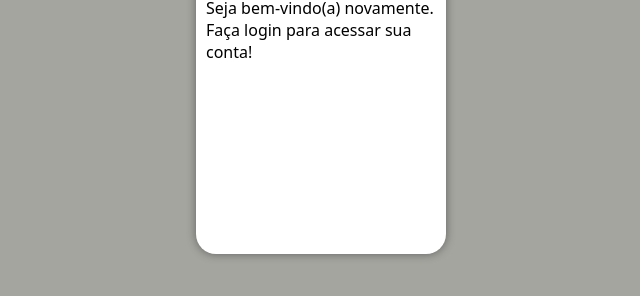
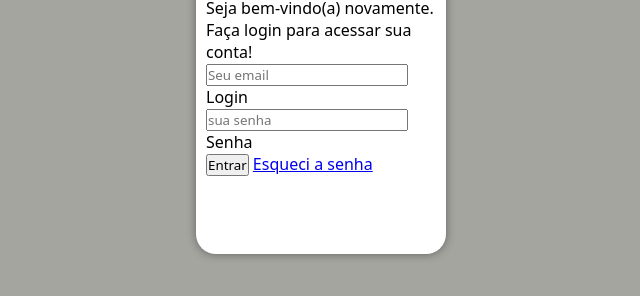
Before and after one commit to MatheusDoPradoFais/projeto-login, a plain HTML site: page index.html in a window 1280 px wide. Shown: the part 396-692 px from the top of the page, without its empty margins (319-959 px from the left). Drawn offline with Linux system fonts and the light colour scheme.

Commit message:
Formulário

```diff
--- a/index.html
+++ b/index.html
@@ -15,7 +15,20 @@
             <div id="formulario">
                 <h1>Login</h1>
                 <p>Seja bem-vindo(a) novamente. Faça login para acessar sua conta!</p>
-                <form action="login.php" method="post"></form>
+                <form action="login.php" method="post">
+                    <div class="campo">
+
+                        <input type="email" name="login" id="ilogin" placeholder="Seu email" required maxlength="30">
+                        <label for="ilogin">Login</label>
+                    </div>
+                    <div class="campo">
+
+                        <input type="password" name="senha" id="isenha" placeholder="sua senha" required maxlength="15" minlength="8">
+                        <label for="isenha">Senha</label>
+                    </div>
+                    <input type="submit" value="Entrar">
+                    <a href="esqueci.html">Esqueci a senha</a>
+                </form>
             </div>
 
         </section>
--- /dev/null
+++ b/mediaquery/style.css
@@ -0,0 +1 @@
+@charset "UTF-8";
```
